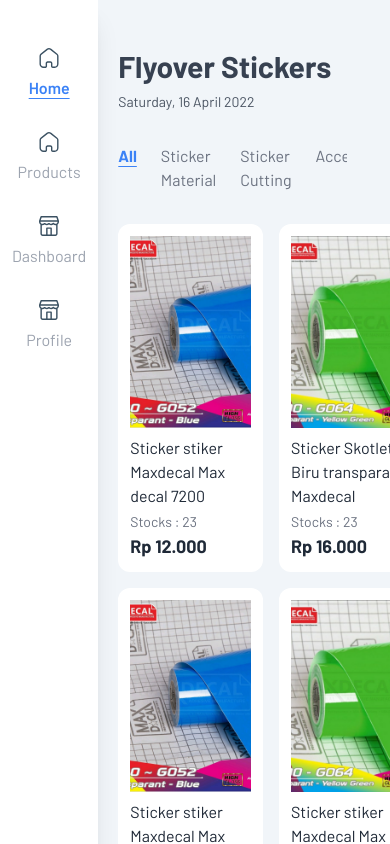
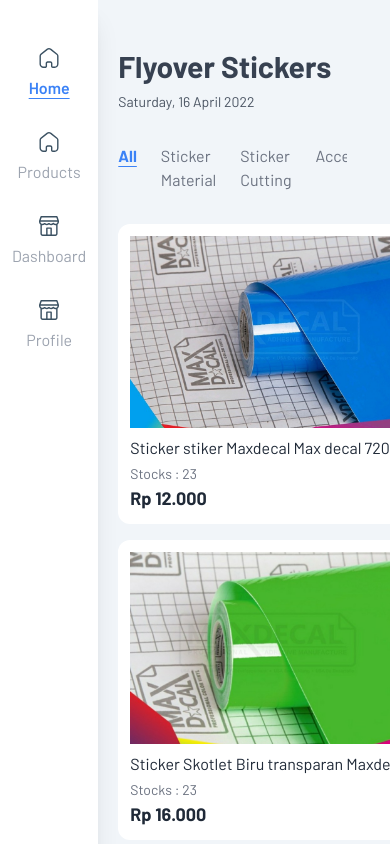
Before and after one commit to rahulsya/posmicro, a React (Create React App) app: page / in a window 390 px wide. Shown: the top 844 px of the page. Built offline with nearby package versions, Linux system fonts and the light colour scheme.

Commit message:
fix grid responsive

```diff
--- a/src/pages/Home/Product.js
+++ b/src/pages/Home/Product.js
@@ -10,7 +10,7 @@ const Product = () => {
 
   return (
     <>
-      <div className="grid grid-cols-2 lg:grid-cols-4 gap-4 ">
+      <div className="grid grid-cols-1 sm:grid-cols-2 lg:grid-cols-4 gap-4 ">
         {product.map((item) => {
           return (
             <ProductItem
```
